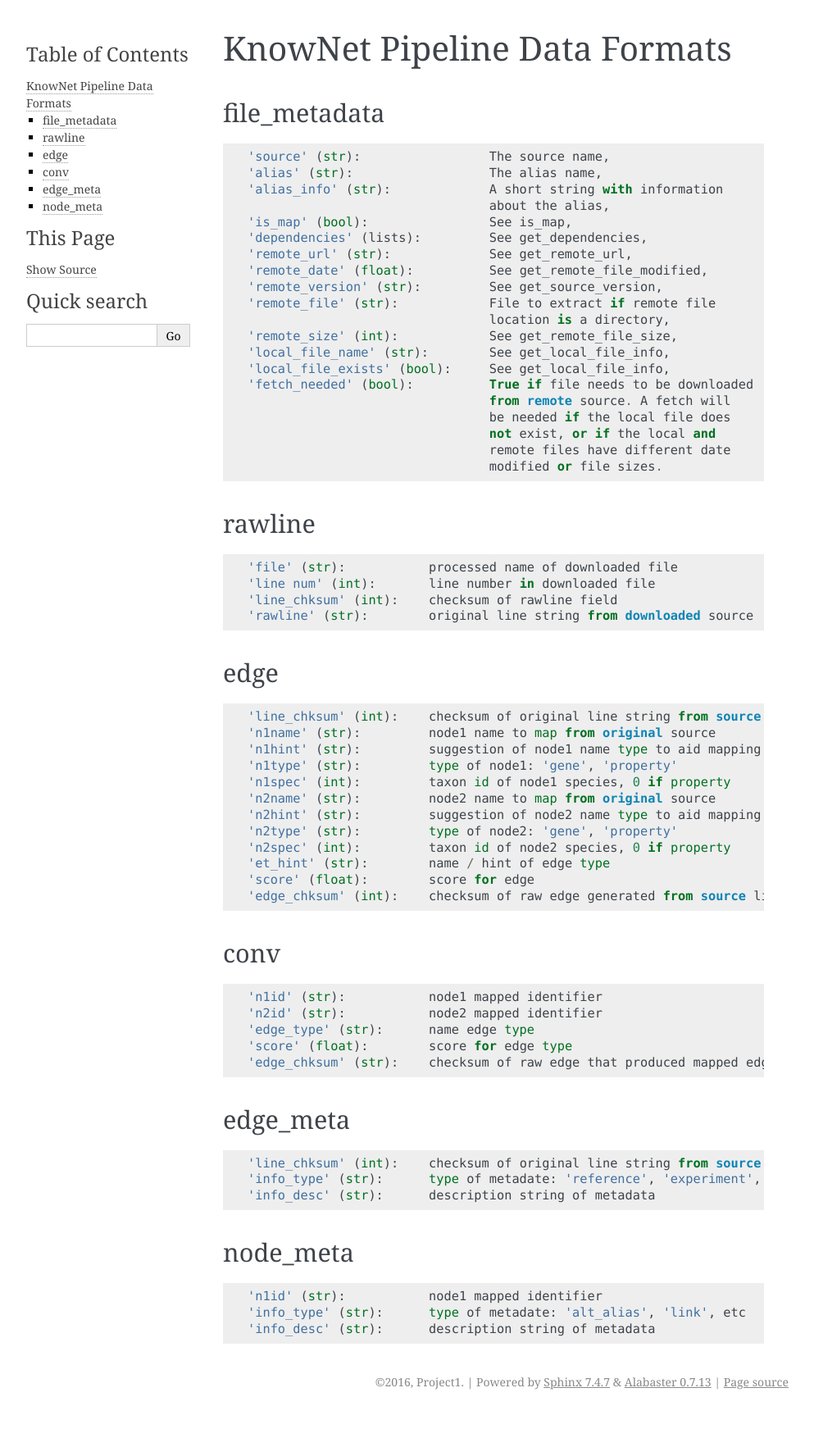
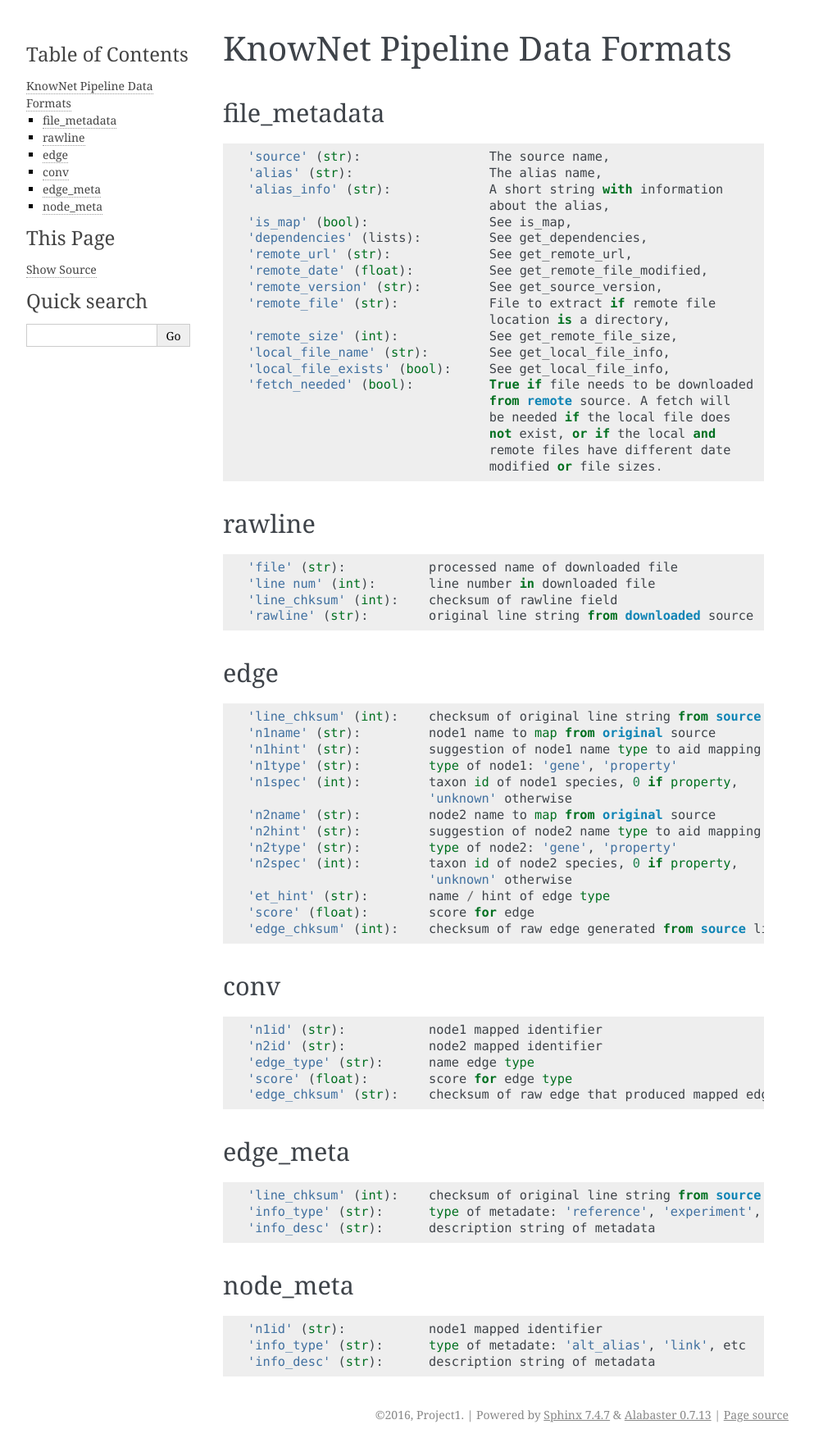
Before and after one commit to KnowEnG/KN_Builder, a Sphinx documentation site: the page built from docs/formats.rst, in a window 1280 px wide. Shown: the whole page at 82% size, without its empty margins (148-1141 px from the left). Built offline with Sphinx 7.4.7, drawn with Linux system fonts in a browser that asks for light colours; before the commit the page ends 1725 px from its top, so only the background shows below that.

Commit message:
added specification to unknown node species for format in edge table

```diff
--- a/docs/formats.rst
+++ b/docs/formats.rst
@@ -47,11 +47,13 @@ edge
     'n1name' (str):         node1 name to map from original source
     'n1hint' (str):         suggestion of node1 name type to aid mapping
     'n1type' (str):         type of node1: 'gene', 'property'
-    'n1spec' (int):         taxon id of node1 species, 0 if property
+    'n1spec' (int):         taxon id of node1 species, 0 if property,
+                            'unknown' otherwise
     'n2name' (str):         node2 name to map from original source
     'n2hint' (str):         suggestion of node2 name type to aid mapping
     'n2type' (str):         type of node2: 'gene', 'property'
-    'n2spec' (int):         taxon id of node2 species, 0 if property
+    'n2spec' (int):         taxon id of node2 species, 0 if property,
+                            'unknown' otherwise
     'et_hint' (str):        name / hint of edge type
     'score' (float):        score for edge
     'edge_chksum' (int):    checksum of raw edge generated from source line
```
